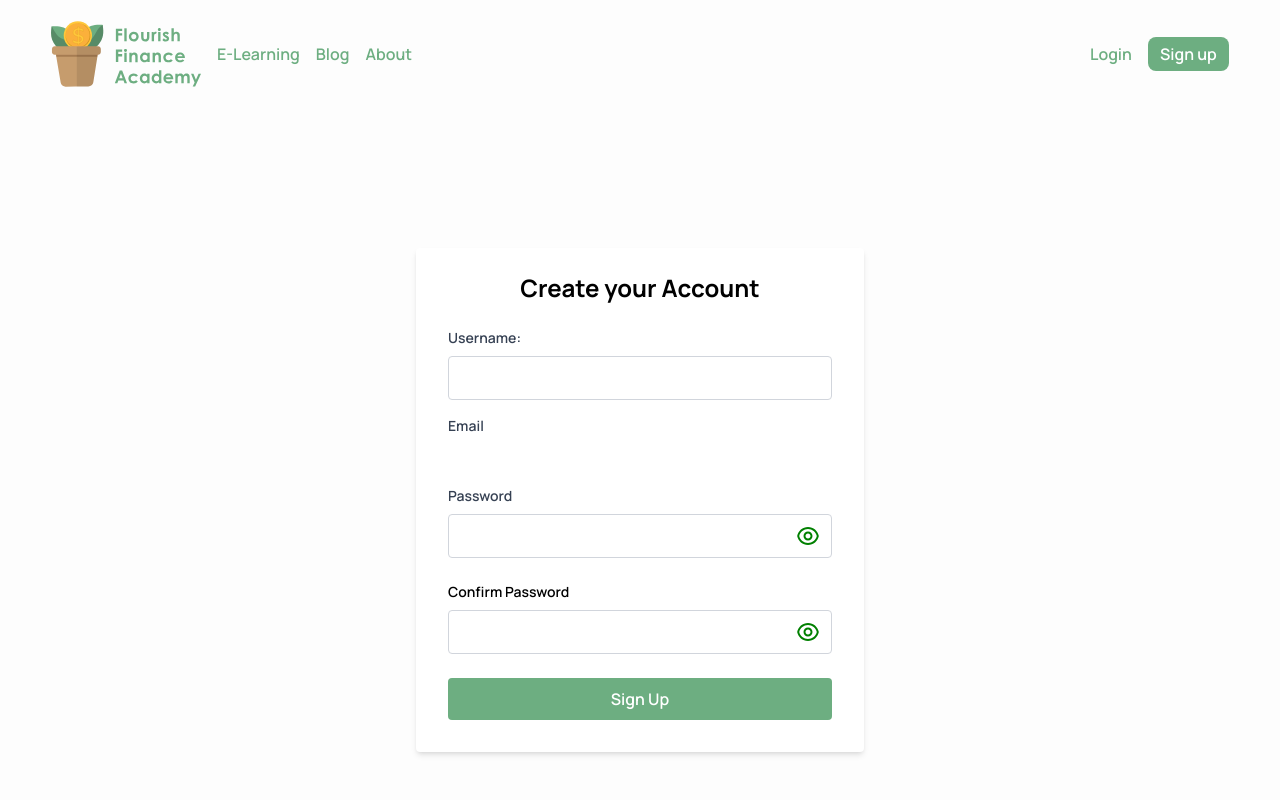
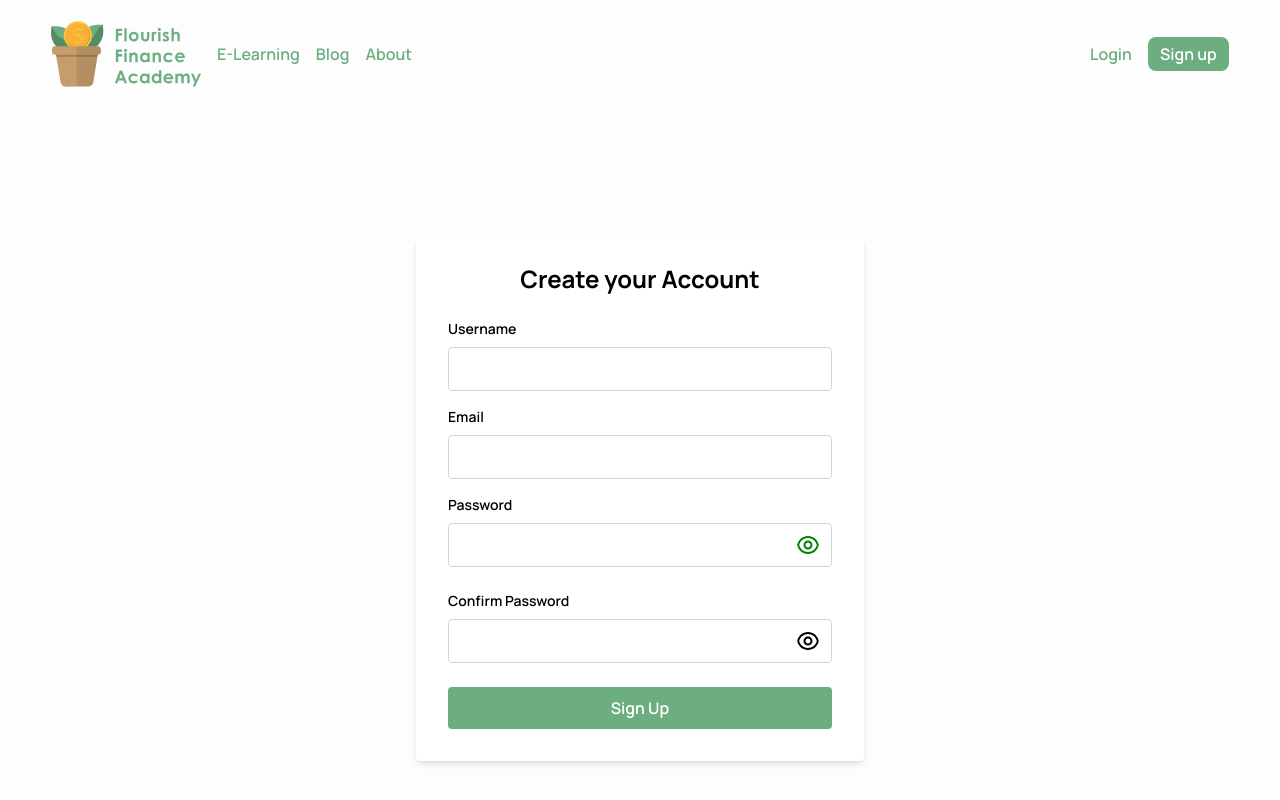
Before and after one commit to Zomkey02/elearning_frontend, a React (Vite) app: page /signup in a window 1280 px wide. Shown: the top 800 px of the page. Built offline with nearby package versions, Linux system fonts and the light colour scheme; no server answers.

Commit message:
added delete confirmation, updated form design and profilecards

```diff
--- a/src/components/AuthForm.tsx
+++ b/src/components/AuthForm.tsx
@@ -47,7 +47,7 @@ const AuthForm: React.FC<AuthFormProps> = ({
     <div className='flex items-center justify-center min-h-screen px-4'>
       <form
        onSubmit={handleSubmit(onSubmit)}
-       className='w-full max-w-md px-8 pt-6 pb-8 mb-4 bg-white rounded shadow-md'>
+       className='auth-form'>
         <fieldset>
           <legend className='mb-6 text-2xl font-bold text-center'>{legend}</legend>
 
@@ -55,29 +55,29 @@ const AuthForm: React.FC<AuthFormProps> = ({
             <div className='mb-4'>
               <label
                htmlFor='username'
-               className='block mb-2 text-sm font-semibold text-gray-700'
-              >Username:
+               className='auth-label'
+              >Username
               </label>
               <input
                type='text'
                id='username'
-               className='w-full px-3 py-2 border border-gray-300 rounded focus:outline-none focus:ring-2 focus:ring-green-500'
+               className='auth-input'
                {...register('username', { required: 'Username is required' })}
               />
               <div>
-                {errors.username && <div className='mt-1 text-sm text-red-500 '>{errors.username.message}</div>}
+                {errors.username && <div className='auth-error'>{errors.username.message}</div>}
               </div>
             </div>
           )}
 
           <div className='mb-4'>
-            <label htmlFor='email' className='block mb-2 text-sm font-semibold text-gray-700'>
+            <label htmlFor='email' className='auth-label'>
               Email
             </label>
             <input
               type='email'
-              id='email"
-              className="w-full px-3 py-2 border border-gray-300 rounded focus:outline-none focus:ring-2 focus:ring-green-500'
+              id='email'
+              className='auth-input'
               {...register('email', {
                 required: 'Email is required',
                 pattern: {
@@ -87,12 +87,12 @@ const AuthForm: React.FC<AuthFormProps> = ({
               })}
             />
             <div>
-                {errors.email && <div className='mt-1 text-sm text-red-500'>{errors.email.message}</div>}
+                {errors.email && <div className='auth-error'>{errors.email.message}</div>}
             </div>
           </div>
 
           <div className='mb-6'>
-            <label htmlFor='password' className='block mb-2 text-sm font-semibold text-gray-700'>
+            <label htmlFor='password' className='auth-label'>
               Password
             </label>
             <div className='relative'>
@@ -100,7 +100,7 @@ const AuthForm: React.FC<AuthFormProps> = ({
                 autoComplete='off'
                 type={showPassword ? 'text' : 'password'}
                 id='password'
-                className='w-full px-3 py-2 border border-gray-300 rounded focus:outline-none focus:ring-2 focus:ring-green-500'
+                className='auth-input'
                 {...register('password', {
                   required: 'Password is required',
                   minLength: {
@@ -125,13 +125,13 @@ const AuthForm: React.FC<AuthFormProps> = ({
               </button>
             </div>
             <div>
-                {errors.password && <div className='mt-1 text-sm text-red-500'>{errors.password.message}</div>}
+                {errors.password && <div className='auth-error'>{errors.password.message}</div>}
             </div>
           </div>
 
           {includePasswordConfirmation && (
             <div className='mb-6'>
-              <label htmlFor='password_confirmation' className='block mb-2 text-sm font-semibold'>
+              <label htmlFor='password_confirmation' className='auth-label'>
                 Confirm Password
               </label>
               <div className='relative'>
@@ -139,7 +139,7 @@ const AuthForm: React.FC<AuthFormProps> = ({
                   autoComplete="off"
                   type={showPasswordConfirm ? 'text' : 'password'}
                   id='password_confirmation'
-                  className='w-full px-3 py-2 border border-gray-300 rounded focus:outline-none focus:ring-2 focus:ring-green-500'
+                  className='auth-input'
                   {...register('password_confirmation', {
                     required: 'Please confirm your password',
                     validate: (value) =>
@@ -151,14 +151,14 @@ const AuthForm: React.FC<AuthFormProps> = ({
                   type='button'
                   onClick={() => setShowPasswordConfirm(!showPasswordConfirm)}
                   className='absolute inset-y-0 flex items-center right-3'>
-                    <IconContext.Provider value={{ size:'1.5em', color:'green'}}>
+                    <IconContext.Provider value={{ size:'1.5em', color:'primary'}}>
                       {showPasswordConfirm ? <RiEyeOffLine /> : <RiEyeLine />}
                     </IconContext.Provider>
                 </button>
               </div>
               <div>
                 {errors.password_confirmation && (
-                  <div className='mt-1 text-sm text-red-500'>{errors.password_confirmation.message}</div>
+                  <div className='auth-error'>{errors.password_confirmation.message}</div>
                 )}
               </div>
             </div>
@@ -167,7 +167,7 @@ const AuthForm: React.FC<AuthFormProps> = ({
           <button
             disabled={isSubmitting}
             type='submit'
-            className='w-full bg-[#6DAE81] text-white font-semibold py-2 rounded hover:bg-green-700 transition'
+            className='w-full py-2 font-semibold rounded btn-secondary'
           >
             {buttonText}
           </button>
--- a/src/components/dashboard/DashboardProfileCard.tsx
+++ b/src/components/dashboard/DashboardProfileCard.tsx
@@ -3,6 +3,8 @@ import { useNavigate } from 'react-router-dom';
 import ProfileFormUpdate from './ProfileFormUpdate';
 import http from '../../utils/http';
 import { useAuth } from '../../hooks/useAuth';
+import { IconContext } from 'react-icons';
+import { RiMailLine, RiUserLine } from 'react-icons/ri';
 
 const DashboardProfileCard = () => {
     const {user, isLoading, setAuth} = useAuth();
@@ -42,7 +44,7 @@ const DashboardProfileCard = () => {
             });
 
             setAuth({ data: null, status: 'loggedOut'});
-            navigate('/login');
+            navigate('/signup');
         } catch (error) {
             console.error('Error deleting user:', error);
             alert('Account deletion failed, please check your password and try again.');
@@ -50,11 +52,11 @@ const DashboardProfileCard = () => {
     };
 
   return (
-    <div>
-        <div className='flex items-center justify-between mb-4'>
-            <h2 className='mb-4 text-xl font-semibold'>{editing ? 'Edit My Profile' : 'My Profile'}</h2>
+    <div className='w-full'>
+        <div className='flex items-center justify-between max-w-sm mb-4'>
+            <h2 className='text-xl'>{editing ? 'Edit My Profile' : 'My Profile'}</h2>
             {editing && (
-                <button className='btn-primary' onClick={() => setEditing(false)}>
+                <button className='btn-cancel' onClick={() => setEditing(false)}>
                     Cancel Editing
                 </button>
             )}
@@ -63,41 +65,41 @@ const DashboardProfileCard = () => {
         {!editing ? (
             <>
                 <div className='flex items-start gap-4 mb-6'>
-                    <div className='p-3 bg-gray-500 rounded-xl'>
+                    <div className='p-1'>
+                        <IconContext value={{ size:'1.2em'}}><RiUserLine /></IconContext>
                     </div>
                     <div>
-                        <p className='font-semibold text-black'>Username</p>
-                        <p className='text-green-600'> { user.username } </p>
+                        <p className='text-primary'> { user.username } </p>
                     </div>
                 </div>
 
                 <div className='flex items-start gap-4 mb-6'>
-                    <div className='p-3 bg-gray-500 rounded-xl'>
+                    <div className='p-1'>
+                        <IconContext value={{ size:'1.2em'}}><RiMailLine /></IconContext>
                     </div>
                     <div>
-                        <p className='font-semibold text-black'>Email</p>
-                        <p className='text-green-600'> { user.email } </p>
+                        <p className='text-primary'> { user.email } </p>
                     </div>
                 </div>
-                <div className='flex gap-3'>
-                    <button className='btn-primary' onClick={() => setEditing(true)}>
+                <div className='flex w-full gap-3'>
+                    <button className='flex-shrink-0 btn-edit' onClick={() => setEditing(true)}>
                         Edit Profile
                     </button>
 
                     {!confirmDelete ? (
-                        <button className='btn-primary' onClick={() => setConfirmDelete(true)}>Delete User</button>
+                        <button className='btn-delete' onClick={() => setConfirmDelete(true)}>Delete User</button>
                     ): (
-                        <div className='flex items-center gap-2'>
+                        <div className='flex items-center w-full gap-2'>
                             <input
                                 type="password"
                                 placeholder='Enter current password'
                                 value={deletePassword}
                                 onChange={(e) => setDeletePassword(e.target.value)}
-                                className='w-full px-3 py-2 border border-gray-300 rounded'
+                                className='max-w-xs h-9 auth-input'
                             />
                             <div className='flex gap-2'>
-                                <button className='btn-primary' onClick={() => {setConfirmDelete(false); setDeletePassword('');}}>Cancel</button>
-                                <button className='btn-primary' onClick={handleDeleteUser}>Confirm Delete</button>
+                                <button className='btn-cancel' onClick={() => {setConfirmDelete(false); setDeletePassword('');}}>Cancel</button>
+                                <button className='text-white btn-delete bg-danger' onClick={handleDeleteUser}>Confirm Delete</button>
                             </div>
                         </div>
                     )}
--- a/src/index.css
+++ b/src/index.css
@@ -30,6 +30,7 @@
   --color-light: #FDFDFD;
   --color-accent: #FFE6C7;
   --color-danger: #EF476F;
+  --color-yellow: #FFD166;
   --color-dark: #444444;
 }
 
@@ -92,15 +93,17 @@
   }
 
   .btn-edit {
-    @apply border-2 border-[#6DAE81] px-4 py-1 rounded-lg hover:bg-[#6DAE81] hover:text-white;
+    @apply border-2 border-primary px-4 py-1 rounded-lg hover:bg-primary hover:text-white transition;
   }
 
   .btn-delete {
-    @apply border-2 border-[#EF476F] px-4 py-1 rounded-lg hover:bg-[#EF476F] hover:text-white;
+    @apply border-2 border-danger px-4 py-1 rounded-lg hover:bg-danger hover:text-white;
+  }
+  .btn-cancel {
+    @apply border-2 border-gray-400 px-4 py-1 rounded-lg hover:bg-gray-200 hover:text-dark;
   }
 
   /* Custom Form Fields*/
-
   .form-input {
     @apply w-full h-14 rounded-xl p-4 bg-gray-200 focus:ring-0;
   }
@@ -115,7 +118,19 @@
 
 }
 
-@layer tiptap {
+@layer form-view {
+  .auth-form {
+    @apply w-full max-w-md px-8 pt-6 pb-8 mb-4 rounded shadow-md bg-white;
+  }
+  .auth-input {
+    @apply w-full px-3 py-2 border border-gray-300 rounded focus:outline-none focus:ring-2 focus:ring-primary;
+  }
+  .auth-label {
+    @apply text-sm block mb-2 font-semibold;
+  }
+  .auth-error {
+    @apply mt-1 text-sm text-red-500;
+  }
   /* Custom Editor Styles */
   .tiptap-content h2{
     @apply font-bold text-3xl text-dark;
@@ -140,3 +155,29 @@
   }
 
 }
+
+@layer lessons-view {
+  /* Custom Editor Styles */
+  .lesson-content h2{
+    @apply font-bold text-3xl text-dark;
+    }
+  .lesson-content h3{
+    @apply font-bold text-2xl text-dark;
+  }
+  .lesson-content h4{
+    @apply font-bold text-xl text-dark;
+  }
+  .lesson-content p{
+    @apply text-base text-dark inline;
+  }
+  .lesson-content ul{
+    @apply list-disc list-inside space-y-1 pl-4;
+  }
+  .lesson-content ol{
+    @apply list-decimal list-inside space-y-1 pl-4;
+  }
+  .lesson-content li{
+    @apply leading-relaxed;
+  }
+
+}
```
Also changed, not shown: src/components/course/CourseCard.tsx (+23 -9 lines), src/components/lesson/LessonCard.tsx (+21 -4 lines).
